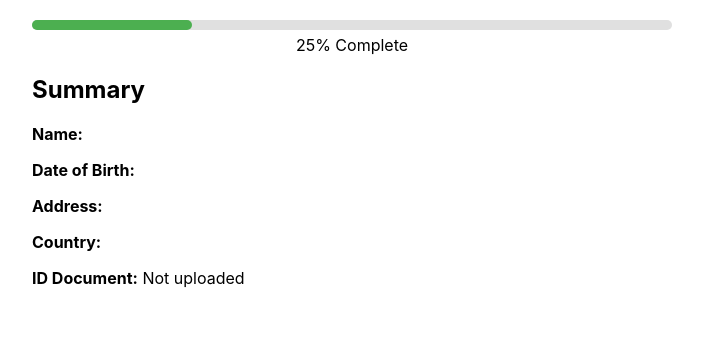
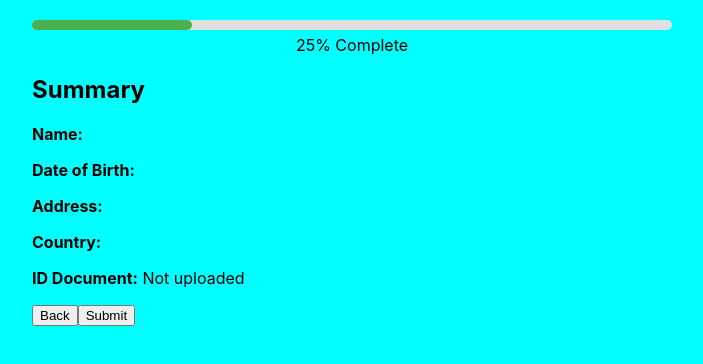
Before and after one commit to BrijeshkumarSuvagiya/kyc-form, a React (Create React App) app: page /summary in a window 1280 px wide. Shown: the top 364 px of the page, without its empty margins (288-991 px from the left). Built offline with nearby package versions, Linux system fonts and the light colour scheme.

Commit message:
Add Style and submission message.

```diff
--- a/src/App.js
+++ b/src/App.js
@@ -1,5 +1,3 @@
-// src/App.js
-
 import React, { useState } from 'react';
 import { BrowserRouter as Router, Routes, Route } from 'react-router-dom';
 import Step1 from './components/Step1';
@@ -25,7 +23,7 @@ function App() {
 
     return (
         <Router>
-            <div style={{ width: '50%', margin: '0 auto' }}>
+            <div style={{ width: '50%', margin: '0 auto'}}>
                 <ProgressBar currentStep={currentStep} totalSteps={totalSteps} />
 
                 <Routes>
@@ -62,6 +60,7 @@ function App() {
                     <Route
                         path="/summary"
                         element={<Summary formData={formData} />}
+                        setCurrentStep={setCurrentStep}
                     />
                 </Routes>
             </div>
--- a/src/components/Summary.js
+++ b/src/components/Summary.js
@@ -1,16 +1,62 @@
-import React from 'react';
+import { useNavigate } from "react-router-dom";
+import React, { useState } from "react";
 
-function Summary({ formData }) {
-   return (
-       <div>
-           <h2>Summary</h2>
-           <p><strong>Name:</strong> {formData.name}</p>
-           <p><strong>Date of Birth:</strong> {formData.dob}</p>
-           <p><strong>Address:</strong> {formData.address}</p>
-           <p><strong>Country:</strong> {formData.country}</p>
-           <p><strong>ID Document:</strong> {formData.idDocument?.name || 'Not uploaded'}</p>
-       </div>
-   );
+function Summary({ formData, setCurrentStep }) {
+  const [isSubmitted, setIsSubmitted] = useState(false);
+  const navigate = useNavigate();
+  const handleBack = () => {
+    setCurrentStep(3);
+    navigate("/step3");
+  };
+  const handleSubmit = () => {
+    setIsSubmitted(true);
+  };
+
+  const handleHome = () => {
+    setCurrentStep(1);
+    navigate("/");
+  };
+  if (isSubmitted) {
+    return (
+      <div>
+        <h2>Submission Successful!</h2>
+        <p>
+          Your KYC has been recorded. We will update you shortly about the
+          status.
+        </p>
+        <button type="button" onClick={handleHome}>
+          Home
+        </button>
+      </div>
+    );
+  }
+  return (
+    <div>
+      <h2>Summary</h2>
+      <p>
+        <strong>Name:</strong> {formData.name}
+      </p>
+      <p>
+        <strong>Date of Birth:</strong> {formData.dob}
+      </p>
+      <p>
+        <strong>Address:</strong> {formData.address}
+      </p>
+      <p>
+        <strong>Country:</strong> {formData.country}
+      </p>
+      <p>
+        <strong>ID Document:</strong>{" "}
+        {formData.idDocument?.name || "Not uploaded"}
+      </p>
+      <button type="button" onClick={handleBack}>
+        Back
+      </button>
+      <button type="button" onClick={handleSubmit}>
+        Submit
+      </button>
+    </div>
+  );
 }
 
 export default Summary;
--- a/src/index.css
+++ b/src/index.css
@@ -5,6 +5,7 @@ body {
     sans-serif;
   -webkit-font-smoothing: antialiased;
   -moz-osx-font-smoothing: grayscale;
+  background-color: aqua;
 }
 
 code {
```
